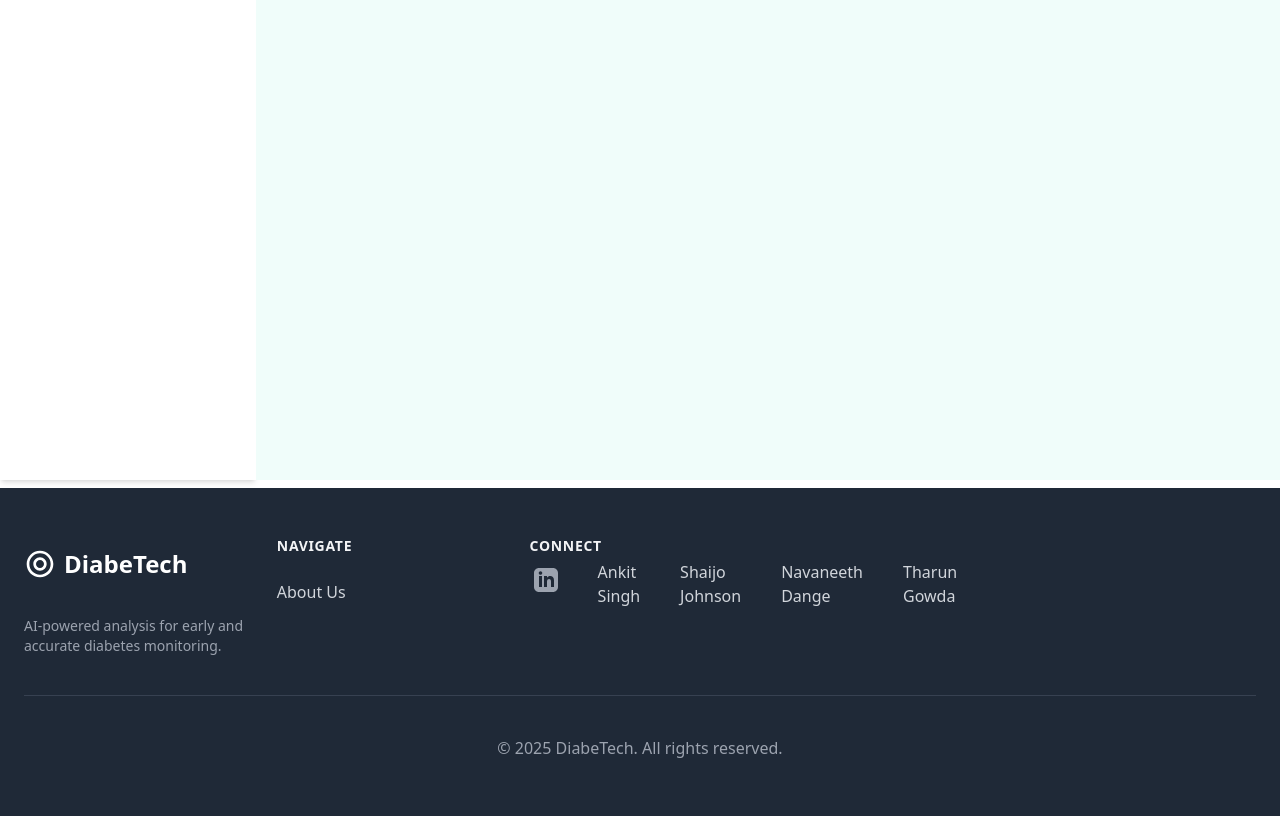
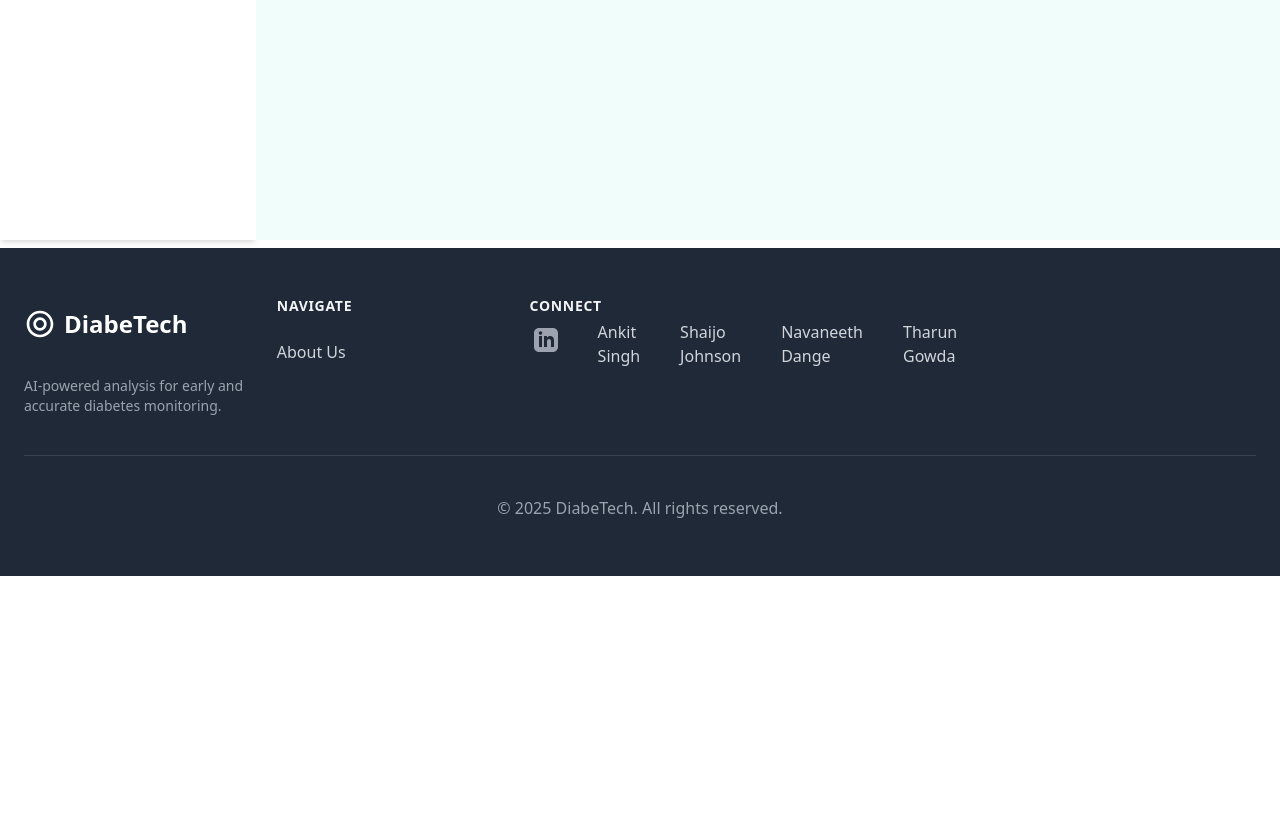
Before and after one commit to heathcliff2012/Diabetic-Retinopathy, a Flask app: page /patient-report/1 in a window 1280 px wide. Shown: the part 1520-2336 px from the top of the page. After the commit the page ends 2096 px from the top, so only its background shows below. Run offline with Flask 3, Linux system fonts and the light colour scheme; a user stored in the database is signed in; tables that the repository leaves empty hold one stand-in row (values such as "Sample post"); grey boxes marked "Sample" are stand-in pictures; some libraries are stand-ins or nearby versions.

Commit message:
Update patientreport.html

```diff
--- a/retinopathy/templates/patientreport.html
+++ b/retinopathy/templates/patientreport.html
@@ -37,7 +37,7 @@ main {
     min-height: calc(100vh - 64px - 4rem); /* Adjust based on header and padding */
 }
 </style>
-<div class="flex h-screen" style="height: calc(250vh - 64px);"> <!-- 64px is header height -->
+<div class="flex h-screen" style="height: calc(220vh - 64px);"> <!-- 64px is header height -->
 
             <!-- Sidebar Navigation -->
             <aside class="w-64 bg-white shadow-md hidden md:block">
```
